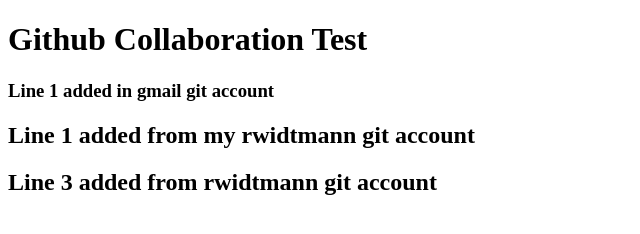
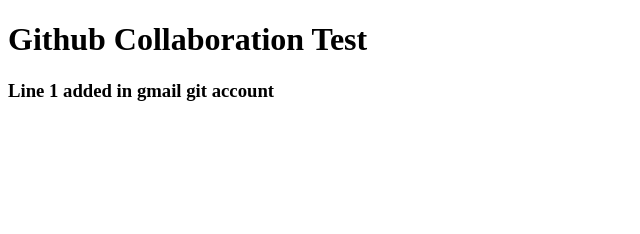
Before and after one commit to rwidtmann/my-project-test, a plain HTML site: page index.html in a window 1280 px wide. Shown: the whole page, without its empty margins (0-640 px from the left). Drawn offline with Linux system fonts and the light colour scheme.

Commit message:
deleted rwidtmann repo created lines and commiting from gmail account

```diff
--- a/index.html
+++ b/index.html
@@ -11,8 +11,6 @@
 
     <h3>Line 1 added in gmail git account</h3>
 
-    <h2>Line 1 added from my rwidtmann git account</h2>
 
-    <h2>Line 3 added from rwidtmann git account</h2>
 </body>
 </html>
```
